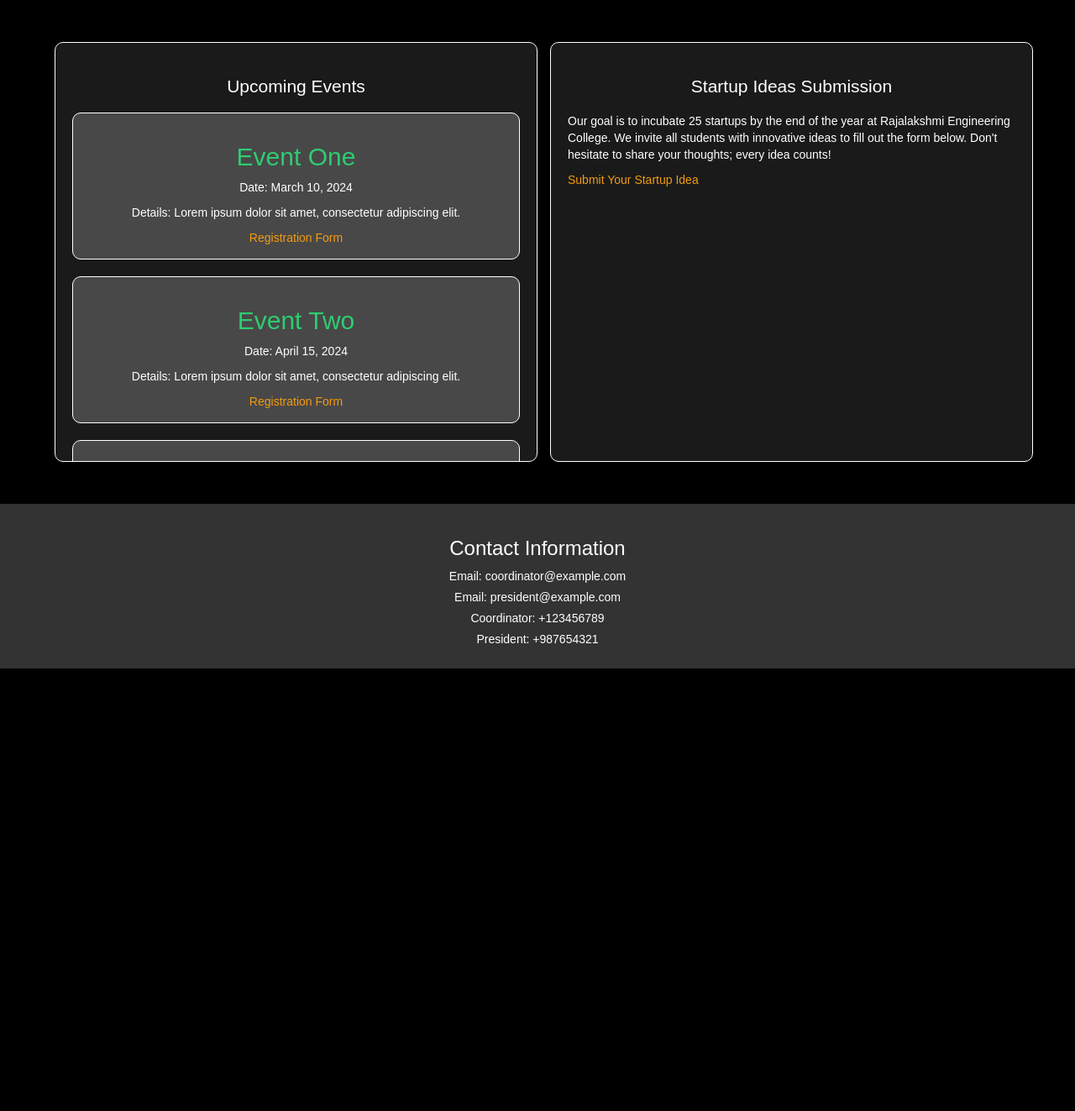
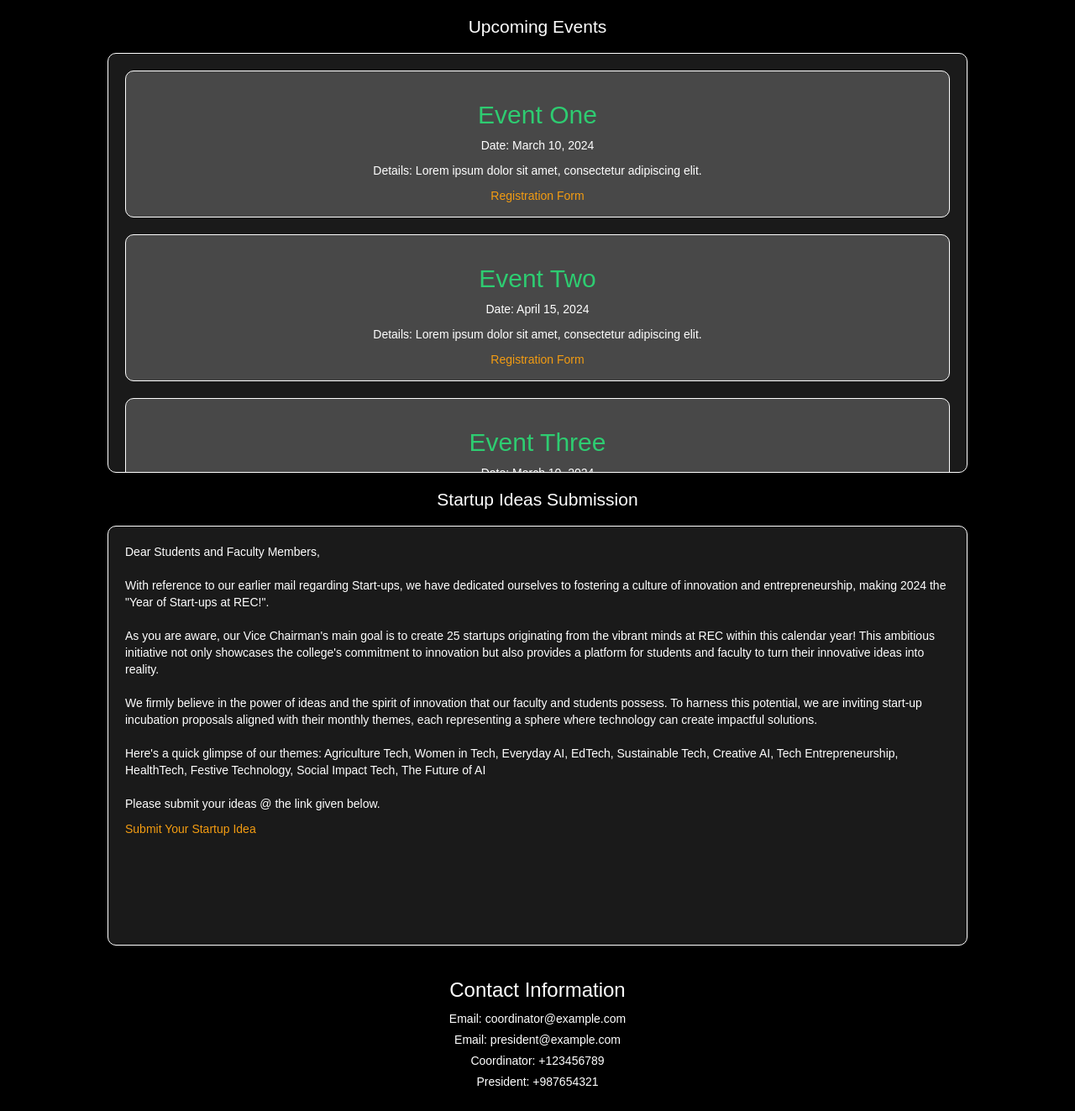
Before and after one commit to edc-rec/EDC_Website, a Flask app: page /visionvault in a window 1280 px wide. Shown: the part 52-1375 px from the top of the page at 84% size. Before the commit the page ends 848 px from the top, so only its background shows below. Run offline with Flask 3, Linux system fonts and the light colour scheme; some libraries are stand-ins or nearby versions.

Commit message:
css corrections done

```diff
--- a/static/gallery.css
+++ b/static/gallery.css
@@ -57,7 +57,7 @@ body h1 {
 }
 
 footer {
-    background-color: #333;
+    background-color: #000000;
     color: #fff;
     padding: 20px;
     text-align: center;
--- a/static/style.css
+++ b/static/style.css
@@ -80,9 +80,9 @@ body {
   font-weight: bold;
 }
 footer {
-  background-color: #333;
+  background-color: #000000;
   color: #fff;
-  padding: 20px;
+  padding: 10px;
   text-align: center;
 }
 
--- a/static/team.css
+++ b/static/team.css
@@ -88,7 +88,7 @@
 }
 
 footer {
-	background-color: #333;
+	background-color: #000000;
 	color: #fff;
 	padding: 20px;
 	text-align: center;
--- a/static/visionvault.css
+++ b/static/visionvault.css
@@ -6,33 +6,19 @@ body {
     padding: 0;
     display: block;
 }
-
-#container {
-
-    display: flex;
-    align-items: center;
-    justify-content: center;
-    justify-content: space-between;
-
-    margin: 50px;
-}
-.container-fluid{
-
-    width: 100%;
-}
 #events-container, #startup-ideas-container {
     flex: 1;
     padding: 20px ;
-    margin-left: 15px;
+    overflow: auto;
+    width: 80%;
     height: 500px;
     border: 1px solid white;
     border-radius: 10px;
     background: rgba(255, 255, 255, 0.1);
     box-shadow: 0 4px 6px rgba(0, 0, 0, 0.1);
     box-sizing: border-box;
-}
-#events-container{
-    overflow:auto;
+    position: relative;
+    left:10%;
 }
 
 .section-title {
@@ -52,6 +38,7 @@ body {
     background: rgba(255, 255, 255, 0.2);
     box-sizing: border-box;
     text-align: center;
+    height:max-content;
 }
 
 .event-card h2, .idea-card h2 {
@@ -87,7 +74,7 @@ a:hover {
 }
 
 footer {
-    background-color: #333;
+    background-color: #000000;
     color: #fff;
     padding: 20px;
     text-align: center;
--- a/templates/aboutus.html
+++ b/templates/aboutus.html
@@ -165,7 +165,8 @@
 			<img src="https://images.unsplash.com/photo-1517685352821-92cf88aee5a5?crop=entropy&cs=srgb&fm=jpg&ixid=M3wzMjM4NDZ8MHwxfHJhbmRvbXx8fHx8fHx8fDE2ODk2MDA3NDJ8&ixlib=rb-4.0.3&q=85" alt="" />
 		  </div>
 		</article>
-	  </main>
+
+</main>
 	  <footer>
 		<div>
 			<h3>Contact Information</h3>
@@ -176,7 +177,6 @@
 		</div>
 	</footer>
 
-
 </body>
 
 </html>
--- a/templates/index.html
+++ b/templates/index.html
@@ -76,8 +76,13 @@
           </p>
       </div>
   </div>
+  <br>
+  <br>
+  <br>
+
   <footer>
     <div>
+
         <h3>Contact Information</h3>
         <p>Email: <a href="mailto:coordinator@example.com">coordinator@example.com</a></p>
         <p>Email: <a href="mailto:president@example.com">president@example.com</a></p>
--- a/templates/team.html
+++ b/templates/team.html
@@ -284,7 +284,6 @@
 
 
 </main>
-</div>
 <footer>
     <div>
         <h3>Contact Information</h3>
--- a/templates/visionvault.html
+++ b/templates/visionvault.html
@@ -27,9 +27,9 @@
         </div>
       </nav>
     <div id="container">
+        <h2 class="section-title">Upcoming Events</h2>
+        <div id="events-container">
 
-        <div id="events-container">
-            <h2 class="section-title">Upcoming Events</h2>
             <div class="event-card">
                 <h2>Event One</h2>
                 <p>Date: March 10, 2024</p>
@@ -44,24 +44,35 @@
                 <a href="#" class="registration-form-link">Registration Form</a>
             </div>
             <div class="event-card">
-                <h2>Event One</h2>
+                <h2>Event Three</h2>
                 <p>Date: March 10, 2024</p>
                 <p>Details: Lorem ipsum dolor sit amet, consectetur adipiscing elit.</p>
                 <a href="#" class="registration-form-link">Registration Form</a>
             </div>
 
             <div class="event-card">
-                <h2>Event Two</h2>
+                <h2>Event Four</h2>
                 <p>Date: April 15, 2024</p>
                 <p>Details: Lorem ipsum dolor sit amet, consectetur adipiscing elit.</p>
                 <a href="#" class="registration-form-link">Registration Form</a>
             </div>
         </div>
+        <h2 class="section-title">Startup Ideas Submission</h2>
+        <div id="startup-ideas-container">
 
-        <div id="startup-ideas-container">
-            <h2 class="section-title">Startup Ideas Submission</h2>
             <p>
-                Our goal is to incubate 25 startups by the end of the year at Rajalakshmi Engineering College. We invite all students with innovative ideas to fill out the form below. Don't hesitate to share your thoughts; every idea counts!
+                Dear Students and Faculty Members,<br><br>
+
+                With reference to our earlier mail regarding Start-ups, we have dedicated ourselves to fostering a culture of innovation and entrepreneurship, making 2024 the "Year of Start-ups at REC!".
+                <br><br>
+                As you are aware, our Vice Chairman's main goal is to create 25 startups originating from the vibrant minds at REC within this calendar year! This ambitious initiative not only showcases the college's commitment to innovation but also provides a platform for students and faculty to turn their innovative ideas into reality.
+                <br><br>
+                We firmly believe in the power of ideas and the spirit of innovation that our faculty and students possess. To harness this potential, we are inviting start-up incubation proposals aligned with their monthly themes, each representing a sphere where technology can create impactful solutions.
+                <br><br>
+                Here's a quick glimpse of our themes: Agriculture Tech, Women in Tech, Everyday AI, EdTech,
+                Sustainable Tech, Creative AI, Tech Entrepreneurship, HealthTech, Festive Technology, Social Impact Tech, The Future of AI
+                <br><br>
+                Please submit your ideas @ the link given below.
             </p>
             <a href="#" class="idea-submission-form-link">Submit Your Startup Idea</a>
         </div>
```
Also changed, not shown: static/about.css (+21 -0 lines).
